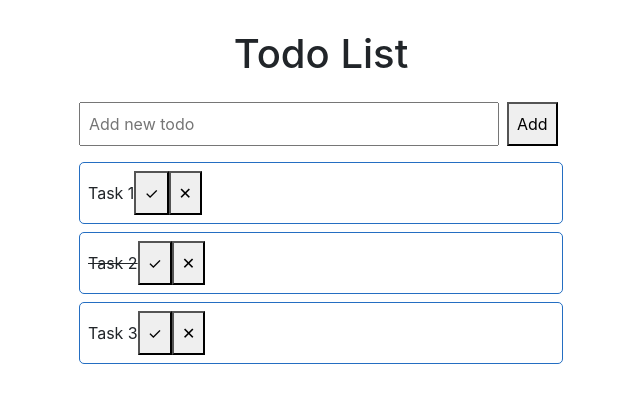
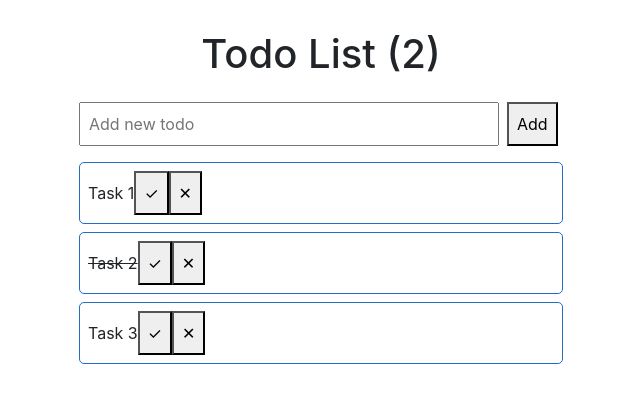
Before and after one commit to ctoffanin/todo-app, a React app: page / in a window 1280 px wide. Shown: the top 402 px of the page, without its empty margins (319-959 px from the left). Built offline with nearby package versions, Linux system fonts and the light colour scheme.

Commit message:
Added number of pending todos on header

```diff
--- a/src/App.tsx
+++ b/src/App.tsx
@@ -1,4 +1,4 @@
-import { FunctionComponent, useState } from 'react';
+import { FunctionComponent, useEffect, useState } from 'react';
 import type { Todo } from './types/todos.types';
 import './App.css';
 import 'bootstrap/dist/css/bootstrap.min.css';
@@ -7,6 +7,7 @@ import Form from './components/Form';
 import TodoList from './components/TodoList';
 
 const App: FunctionComponent = () => {
+  const [pendingTodos, setPendingTodos] = useState(0);
   const [todos, setTodos] = useState<Array<Todo>>([
     {
       id: 1,
@@ -21,10 +22,14 @@ const App: FunctionComponent = () => {
     { id: 3, title: 'Task 3', isCompleted: false },
   ]);
 
+  useEffect(() => {
+    setPendingTodos(todos.filter((todo) => !todo.isCompleted).length);
+  }, [todos]);
+
   return (
     <div className="app">
       <div className="container">
-        <h1 className="text-center mb-3">Todo List</h1>
+        <h1 className="text-center mb-3">Todo List ({pendingTodos})</h1>
         <Form todos={todos} setTodos={setTodos} />
         <TodoList todos={todos} setTodos={setTodos} />
       </div>
```
